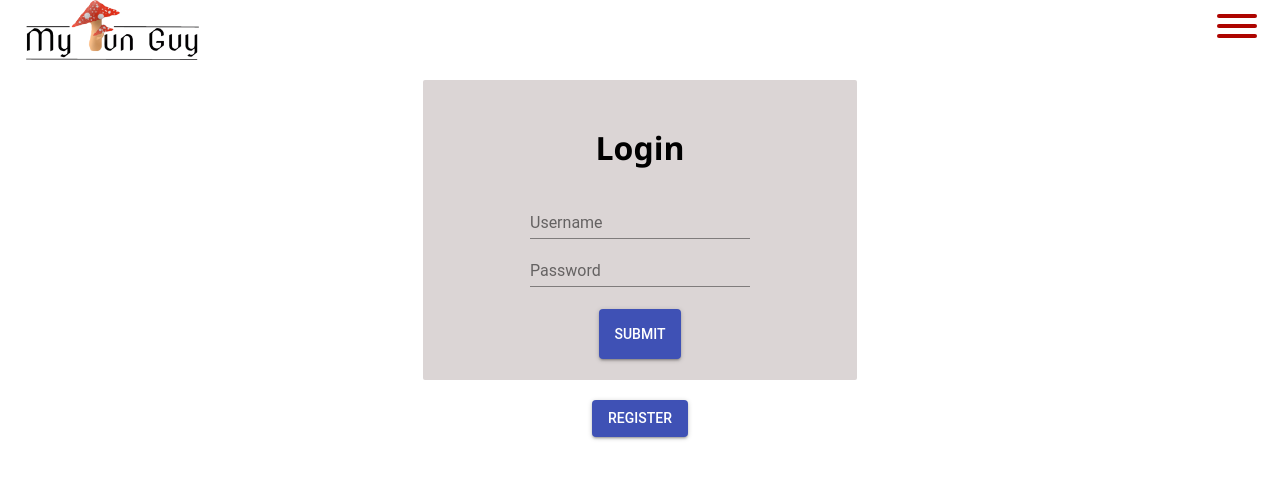
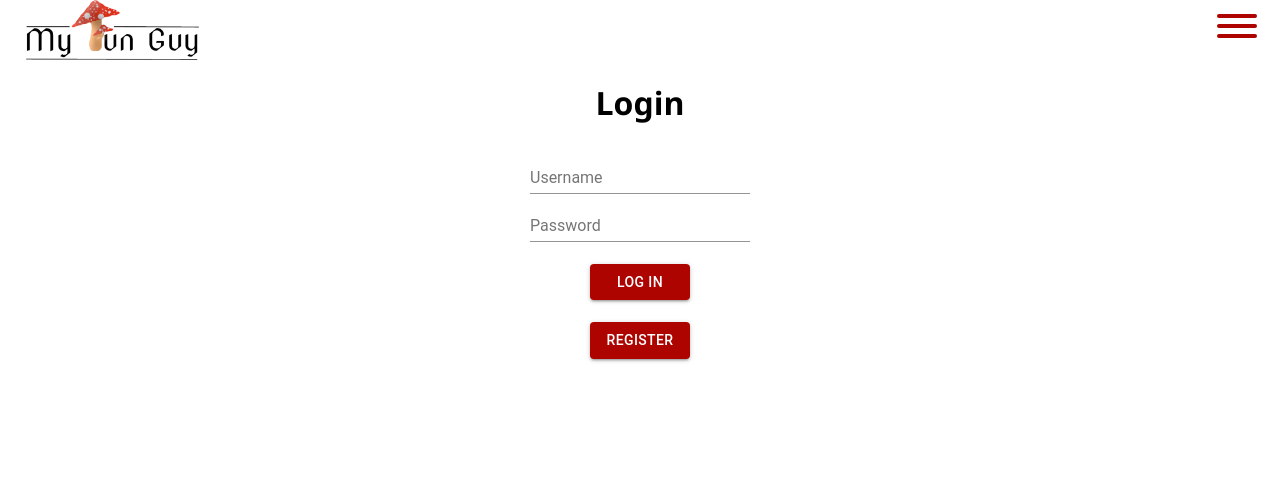
Before and after one commit to Ajames07/iot-my-fun-guy, a React (Create React App) app: page /#/info in a window 1280 px wide. Before the commit this address led to /#/new-project. Shown: the top 478 px of the page. Built offline with nearby package versions, Linux system fonts and the light colour scheme; no server answers.

Commit message:
full page drawer for project details

```diff
--- a/src/components/App/App.css
+++ b/src/components/App/App.css
@@ -6,15 +6,6 @@ body {
 .alert {
     background-color: #ff4545;
     margin: 50px;
-}
-
-form {
-    background-color: #dbd5d5;
-    width: 30%;
-    height: 250px;
-    margin: 20px auto;
-    padding: 25px;
-    border-radius: 2px;
 }
 
 input {
@@ -46,4 +37,5 @@ input {
     outline:0;
     border-bottom:1px solid #444;
     cursor: pointer;
+    width: 100px;
 }
--- a/src/components/LoginPage/LoginPage.js
+++ b/src/components/LoginPage/LoginPage.js
@@ -3,6 +3,18 @@ import { connect } from 'react-redux';
 import Button from '@material-ui/core/Button';
 import TextField from '@material-ui/core/TextField';
 import '../../styles/main.css';
+import { MuiThemeProvider, createMuiTheme } from '@material-ui/core/styles';
+
+const theme = createMuiTheme({
+    typography: {
+        useNextVariants: true,
+    },
+    palette: {
+        primary: {
+            main: '#ad0400'
+        },
+    }
+});
 
 class LoginPage extends Component {
   state = {
@@ -34,6 +46,8 @@ class LoginPage extends Component {
 
   render() {
     return (
+      <MuiThemeProvider theme={theme}>
+
         <div>
           {this.props.errors.loginMessage && (
             <h2
@@ -43,7 +57,7 @@ class LoginPage extends Component {
               {this.props.errors.loginMessage}
             </h2>
           )}
-        <form onSubmit={this.login} className="center-text">
+          <form onSubmit={this.login} className="center-text login-form">
             <h1>Login</h1>
             <div>
               <TextField
@@ -68,25 +82,25 @@ class LoginPage extends Component {
               <Button
                 variant="contained"
                 color="primary"
-              className="log-in"
+                className="link-button"
                 type="submit"
-              name="submit"
-              value="Log In"
-            >Submit</Button>
+              >Log In</Button>
             </div>
           </form>
+          <br />
           <center>
             <Button
               variant="contained"
               color="primary"
               type="button"
               className="link-button"
-            onClick={() => {this.props.dispatch({type: 'SET_TO_REGISTER_MODE'})}}
+              onClick={() => { this.props.dispatch({ type: 'SET_TO_REGISTER_MODE' }) }}
             >
               Register
           </Button>
           </center>
         </div>
+      </MuiThemeProvider>
     );
   }
 }
--- a/src/components/Projects/CurrentProjects.js
+++ b/src/components/Projects/CurrentProjects.js
@@ -72,7 +72,7 @@ class CurrentProjects extends Component {
                             <div className="projectContainer">
                                 {this.props.projects.map((project, i) => {
                                     return (
-                                        <div key={i} onClick={this.toggleDrawer('left', true)}>
+                                        <div key={i} onClick={this.toggleDrawer('left', true)} name={this.props.projects.id}>
                                             <Paper style={{ width: '40vw' }} className="center-text">
                                                 <div className="center-text">
                                                     <h3 style={{ marginTop: '16px' }}>{project.project_name}</h3>
--- a/src/components/Projects/NewProject.js
+++ b/src/components/Projects/NewProject.js
@@ -3,8 +3,7 @@ import Button from '@material-ui/core/Button';
 import '../../styles/main.css';
 import Paper from '@material-ui/core/Paper';
 import TextField from '@material-ui/core/TextField';
-import {connect} from 'react-redux';
-
+import { connect } from 'react-redux';
 import { MuiThemeProvider, createMuiTheme } from '@material-ui/core/styles';
 
 const theme = createMuiTheme({
@@ -32,7 +31,7 @@ class NewProjectPage extends Component {
 
     submitProject = (event) => {
         event.preventDefault();
-        this.props.dispatch({type: 'ADD_PROJECT', payload: this.state});
+        this.props.dispatch({ type: 'ADD_PROJECT', payload: this.state });
         this.setState({
             name: '',
             location: '',
@@ -59,16 +58,16 @@ class NewProjectPage extends Component {
                     <div className="justify-center">
                         <Paper style={{ width: '50vh' }}>
                             <h2 className="center-text">Add a Project</h2>
-                            <form className="center-text" style={{ width: '35vh' }} onSubmit={this.submitProject}>
+                            <form className="center-text" onSubmit={this.submitProject}>
                                 <TextField label="Project Name" value={this.state.name} onChange={this.handleChange} name="name" />
                                 <TextField label="Location" value={this.state.location} onChange={this.handleChange} name="location" />
                                 <br />
                                 <TextField type="date" value={this.state.date} onChange={this.handleChange} name="date" />
-                                <Button variant="contained" color="primary" style={{ marginTop: '25px' }}>Add an Image</Button>
                                 <br />
-                                <Button variant="contained" color="primary" type="submit" style={{ marginTop: '25px' }}>Add Project</Button>
+                                <Button variant="contained" color="primary" type="submit" style={{ margin: '25px' }}>Submit</Button>
                             </form>
                         </Paper>
+                        <br />
                         <Button variant="contained" color="primary" onClick={this.toMainPage}>Back</Button>
                     </div>
                 </div>
--- a/src/components/Projects/PreviousProjects.js
+++ b/src/components/Projects/PreviousProjects.js
@@ -1,11 +1,9 @@
 import React, { Component } from 'react';
 import Button from '@material-ui/core/Button';
 import '../../styles/main.css';
-import Grid from '@material-ui/core/Grid';
 import Paper from '@material-ui/core/Paper';
 import { connect } from 'react-redux';
 import moment from 'moment';
-
 import { MuiThemeProvider, createMuiTheme } from '@material-ui/core/styles';
 
 const theme = createMuiTheme({
@@ -62,7 +60,6 @@ class MainPage extends Component {
                     </div>
                 </div>
             </MuiThemeProvider>
-
         );
     }
 }
--- a/src/components/RegisterPage/RegisterPage.js
+++ b/src/components/RegisterPage/RegisterPage.js
@@ -2,6 +2,18 @@ import React, { Component } from 'react';
 import { connect } from 'react-redux';
 import Button from '@material-ui/core/Button';
 import TextField from '@material-ui/core/TextField';
+import { MuiThemeProvider, createMuiTheme } from '@material-ui/core/styles';
+
+const theme = createMuiTheme({
+    typography: {
+        useNextVariants: true,
+    },
+    palette: {
+        primary: {
+            main: '#ad0400'
+        },
+    }
+});
 
 class RegisterPage extends Component {
   state = {
@@ -33,6 +45,7 @@ class RegisterPage extends Component {
 
   render() {
     return (
+      <MuiThemeProvider theme={theme}>
         <div>
           {this.props.errors.registrationMessage && (
             <h2
@@ -67,13 +80,14 @@ class RegisterPage extends Component {
               <Button
                 variant="contained"
                 color="primary"
-              className="register"
+                className="link-button"
                 type="submit"
                 name="submit"
                 value="Register"
               >Register</Button>
             </div>
           </form>
+          <br />
           <center>
             <Button
               variant="contained"
@@ -86,6 +100,7 @@ class RegisterPage extends Component {
           </Button>
           </center>
         </div>
+      </MuiThemeProvider>
     );
   }
 }
--- a/src/redux/reducers/index.js
+++ b/src/redux/reducers/index.js
@@ -3,6 +3,7 @@ import errors from './errorsReducer';
 import loginMode from './loginModeReducer';
 import user from './userReducer';
 import projects from './projectsReducer';
+import sensorDataList from './sensorReducer'
 
 // rootReducer is the primary reducer for our entire project
 // It bundles up all of the other reducers so our project can use them.
@@ -15,6 +16,7 @@ const rootReducer = combineReducers({
   loginMode, // will have a value of 'login' or 'registration' to control which screen is shown
   user, // will have an id and username if someone is logged in
   projects,
+  sensorDataList,
 });
 
 export default rootReducer;
```
Also changed, not shown: src/components/ProjectSensorPage/ProjectSensorAdd.js (added, +13 -0 lines), src/components/ProjectSensorPage/ProjectSensorEdit.js (added, +13 -0 lines), src/components/Nav/Nav.js (line endings or trailing spaces), src/components/Projects/ProjectForm.css (added), src/redux/reducers/sensorReducer.js (renamed from src/redux/reducers/sensorRedeucer.js). Lines whose indentation alone changed are shown as unchanged.
